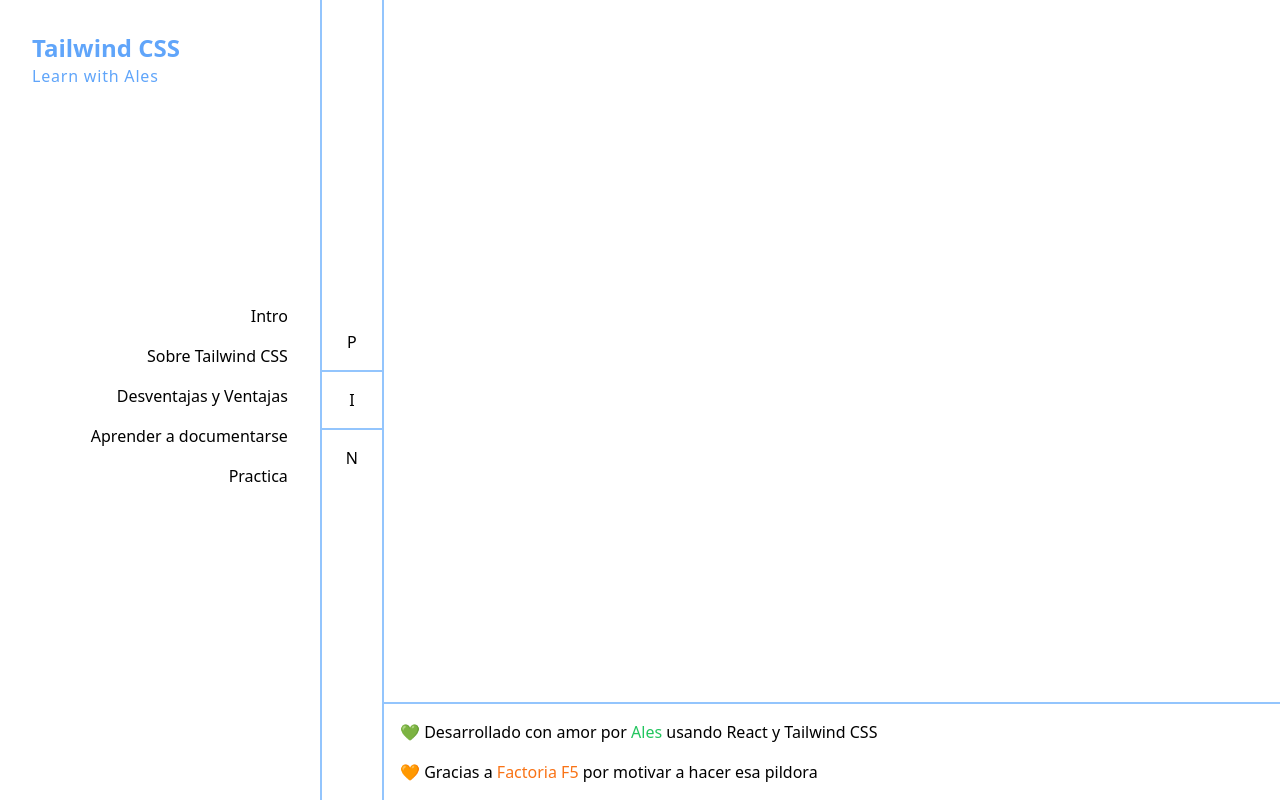
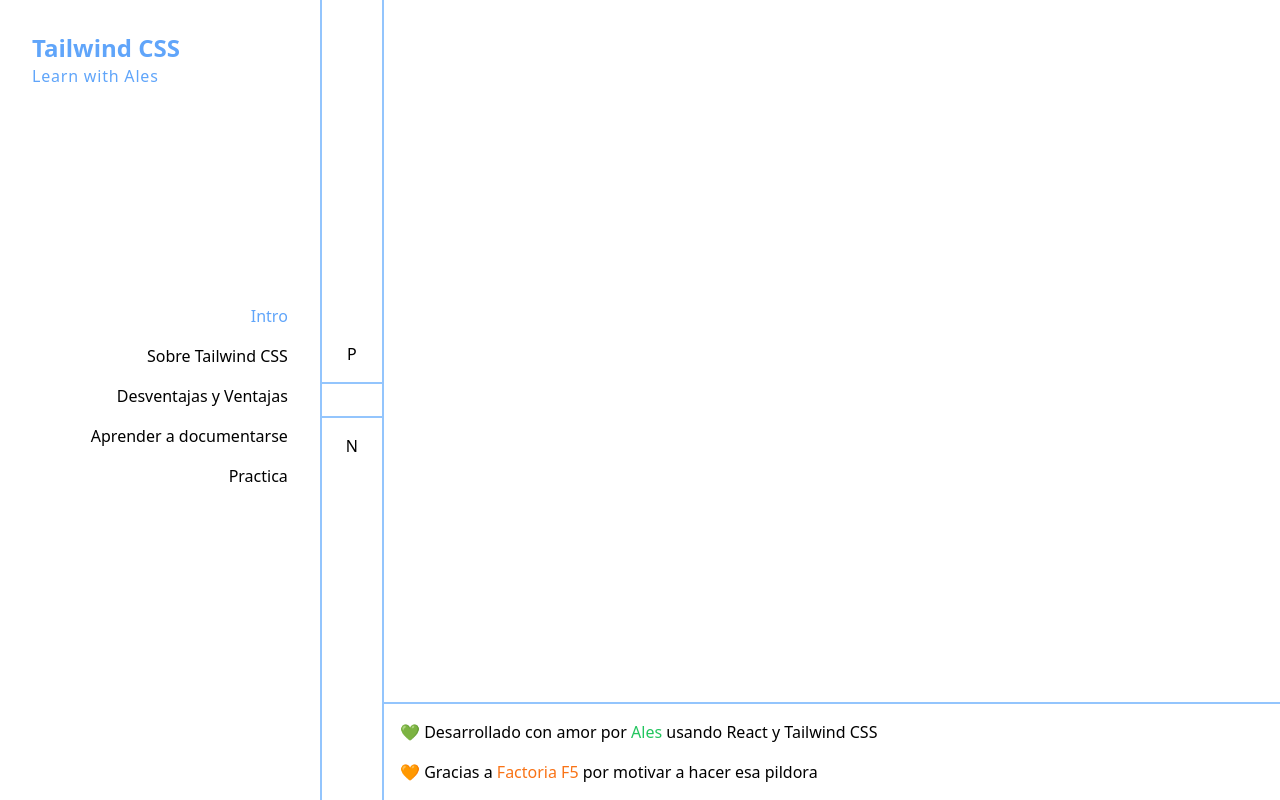
Before and after one commit to alesdevux/pill-tailwind, a React (Vite) app: page / in a window 1280 px wide. Built offline with nearby package versions, Linux system fonts and the light colour scheme.

Commit message:
useState to set page, view what page is active in menu

```diff
--- a/src/components/Header.jsx
+++ b/src/components/Header.jsx
@@ -1,6 +1,17 @@
-import {MenuItem} from './MenuItem'
+import React, { useState } from 'react'
+import { MenuItem } from './MenuItem'
 
 function Header() {
+  const [page, setPage] = useState('page-1')
+
+  const sections = [
+    { key: 'page-1', title: 'Intro', archive: 'Intro', svg: 'info' },
+    { key: 'page-2', title: 'Sobre Tailwind CSS', archive: 'SobreTailwind', svg: 'about' },
+    { key: 'page-3', title: 'Desventajas y Ventajas', archive: 'ProsContras', svg: 'check' },
+    { key: 'page-4', title: 'Aprender a documentarse', archive: 'Documentarse', svg: 'doc' },
+    { key: 'page-5', title: 'Practica', archive: 'Practica', svg: 'practice' },
+  ]
+
   return (
     <header className="border-r-2 border-blue-300 w-96 fixed h-screen z-20 bg-white flex">
       <div className="flex whitespace-nowrap flex-col w-full">
@@ -11,11 +22,14 @@
 
         <nav className="my-auto pb-32">
           <ul>
-            <MenuItem id="1" text="Intro" />
-            <MenuItem id="2" text="Sobre Tailwind CSS" />
-            <MenuItem id="3" text="Desventajas y Ventajas" />
-            <MenuItem id="4" text="Aprender a documentarse" />
-            <MenuItem id="5" text="Practica" />
+            {sections.map(section => (
+              <MenuItem
+                key={section.key}
+                active={page === section.key}
+                onClick={() => setPage(section.key)}
+                title={section.title}
+              />
+            ))}
           </ul>
         </nav>
       </div>
@@ -25,7 +39,6 @@
           P
         </div>
         <div className="border-y-2 border-blue-300 py-4 px-6 grid justify-center content-center cursor-default">
-          I
         </div>
         <div className="hover:bg-blue-100 cursor-pointer py-4 px-6 grid justify-center hover:text-blue-400 hover:content-center transition">
           N
--- a/src/components/MenuItem.jsx
+++ b/src/components/MenuItem.jsx
@@ -1,7 +1,14 @@
-function MenuItem(props) {
+function MenuItem({
+  active,
+  onClick,
+  title,
+}) {
   return (
-    <li className="justify-self-end px-8 py-2 block cursor-pointer hover:text-blue-400 hover:bg-blue-100">
-        {props.text}
+    <li
+      className={`justify-self-end px-8 py-2 block cursor-pointer hover:text-blue-400 hover:bg-blue-100 ${active ? 'text-blue-400' : ''}`}
+      onClick={onClick}
+    >
+      {title}
     </li>
   )
 }
```
